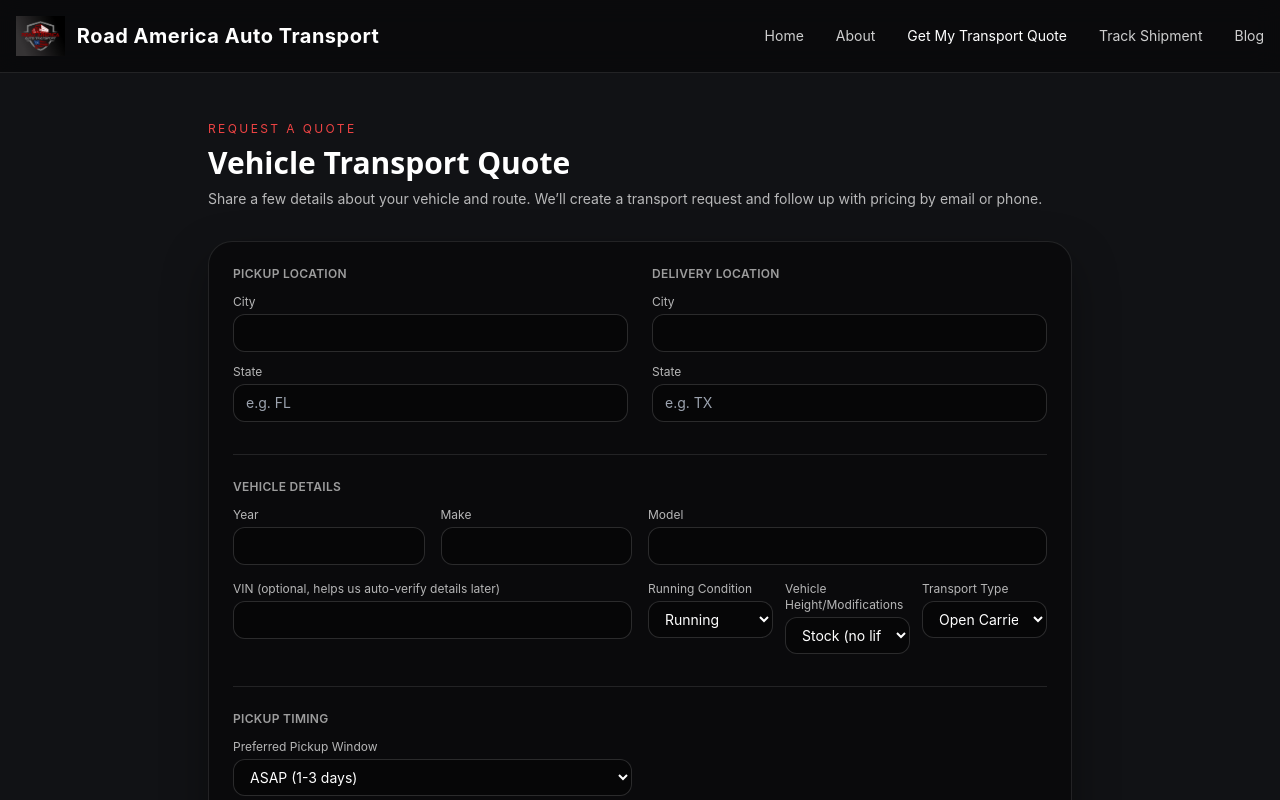
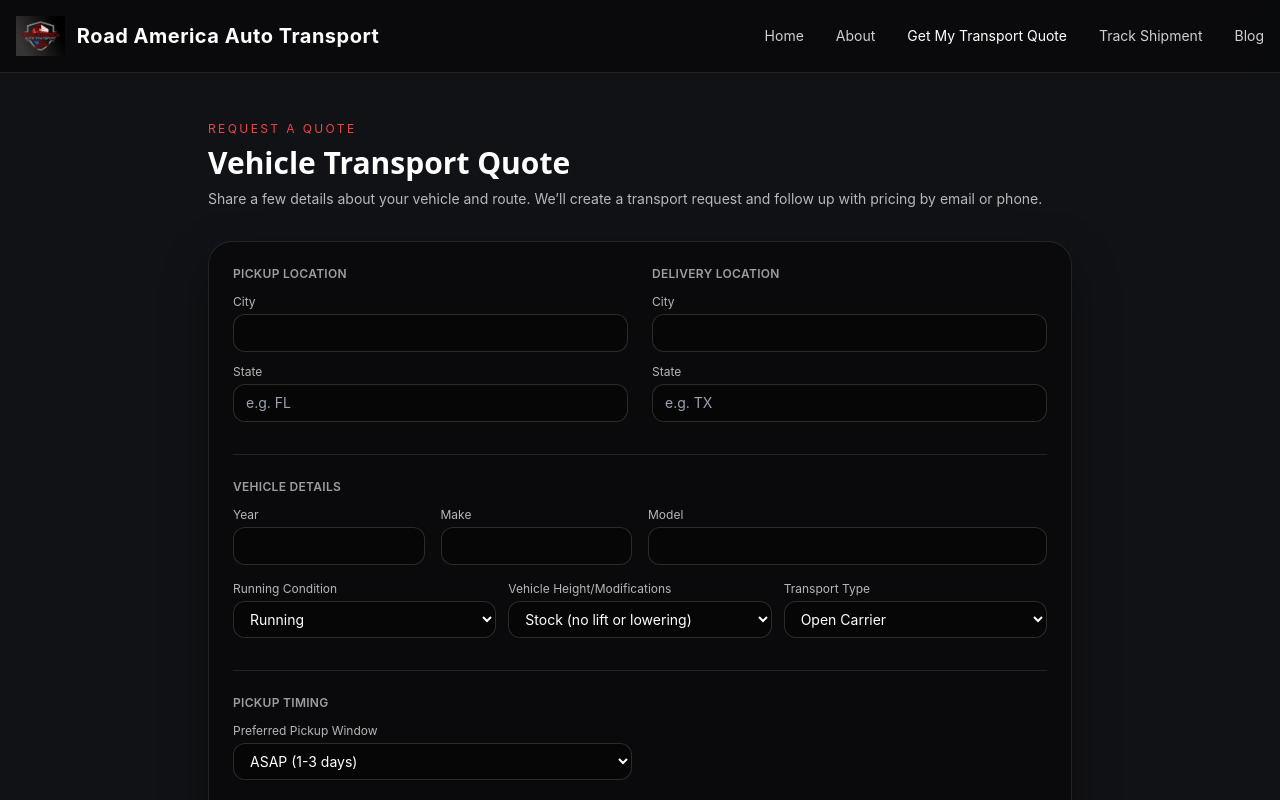
Before and after one commit to devcharles16/road-america-frontend, a React (Vite) app: page /quote in a window 1280 px wide. Shown: the top 800 px of the page. Built offline with nearby package versions, Linux system fonts and the light colour scheme.

Commit message:
remove VIN

```diff
--- a/src/pages/QuotePage.tsx
+++ b/src/pages/QuotePage.tsx
@@ -21,13 +21,15 @@ type QuoteFormState = {
   vehicleHeightMod: "stock" | "lifted" | "lowered" | "not_sure";
 
   transportType: TransportType;
-  preferredPickupWindow: "exact_date" | "asap_1_3" | "this_week" | "next_1_2_weeks" | "flexible"
+ preferredPickupWindow: "asap_1_3" | "this_week" | "next_1_2_weeks" | "flexible";
+
 
   firstName: string;
   lastName: string;
   email: string;
   phone: string;
 };
+const SHOW_VIN = false;
 
 const defaultForm: QuoteFormState = {
   pickupCity: "",
@@ -274,7 +276,12 @@ const QuotePage = () => {
               </div>
             </div>
 
-            <div className="mt-4 grid gap-4 md:grid-cols-2">
+<div
+  className={`mt-4 grid gap-4 ${
+    SHOW_VIN ? "md:grid-cols-2" : "md:grid-cols-1"
+  }`}
+>
+  {SHOW_VIN && (
     <div>
       <label className="block text-xs text-white/70">
         VIN (optional, helps us auto-verify details later)
@@ -287,6 +294,7 @@ const QuotePage = () => {
         className="mt-1 w-full rounded-xl border border-white/15 bg-black/40 px-3 py-2 text-sm text-white outline-none focus:border-brand-redSoft"
       />
     </div>
+  )}
 
   <div className="grid gap-3 md:grid-cols-3">
     <div>
@@ -303,6 +311,7 @@ const QuotePage = () => {
         <option value="non-running">Non-Running</option>
       </select>
     </div>
+
     <div>
       <label className="block text-xs text-white/70">
         Vehicle Height/Modifications
@@ -338,6 +347,7 @@ const QuotePage = () => {
   </div>
 </div>
 </div>
+
 {/* Preferred Pickup Window */}
 <div className="border-t border-white/10 pt-6">
   <h2 className="mb-3 text-xs font-semibold uppercase tracking-wide text-white/60">
```
Lines whose indentation alone changed are shown as unchanged.
